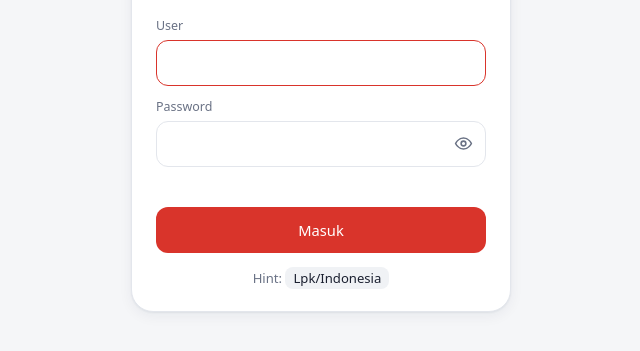
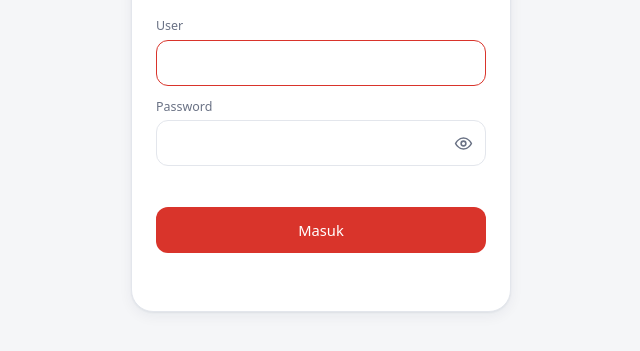
Before and after one commit to ogg-id/okuridashi, a plain HTML site: page index.html in a window 1280 px wide. Shown: the part 321-672 px from the top of the page, without its empty margins (319-959 px from the left). Drawn offline with Linux system fonts and the light colour scheme.

Commit message:
Update index.html

```diff
--- a/index.html
+++ b/index.html
@@ -167,8 +167,7 @@ body.locked header,body.locked .toolbar,body.locked main,body.locked footer{disp
 .pw svg{width:19px;height:19px;stroke:currentColor;fill:none;stroke-width:2;stroke-linecap:round;stroke-linejoin:round}
 .lerr{color:var(--accent-text);font-size:.85rem;min-height:1.2em;text-align:center}
 .lbox .btn{height:46px;width:100%}
-.hint{margin-top:16px;font-size:.82rem;color:var(--muted)}
-.hint code{background:var(--surface2);padding:2px 8px;border-radius:8px;font-family:inherit;color:var(--text)}
+.hint{margin-top:16px;font-size:.82rem;color: #ffffff}
 .shake{animation:shake .35s}
 @keyframes shake{20%,60%{transform:translateX(-7px)}40%,80%{transform:translateX(7px)}}
 footer{padding:24px 0 40px;text-align:center;font-size:.78rem;color:var(--muted)}
```
